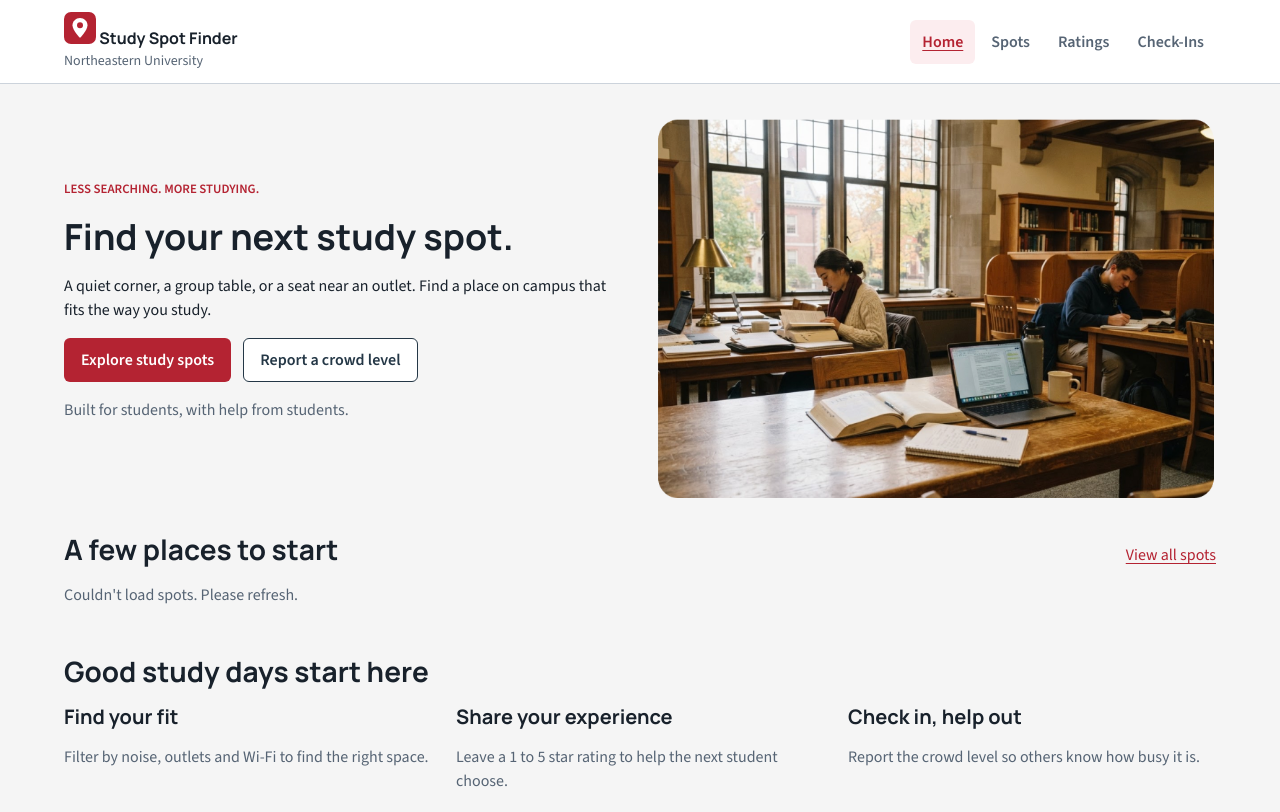
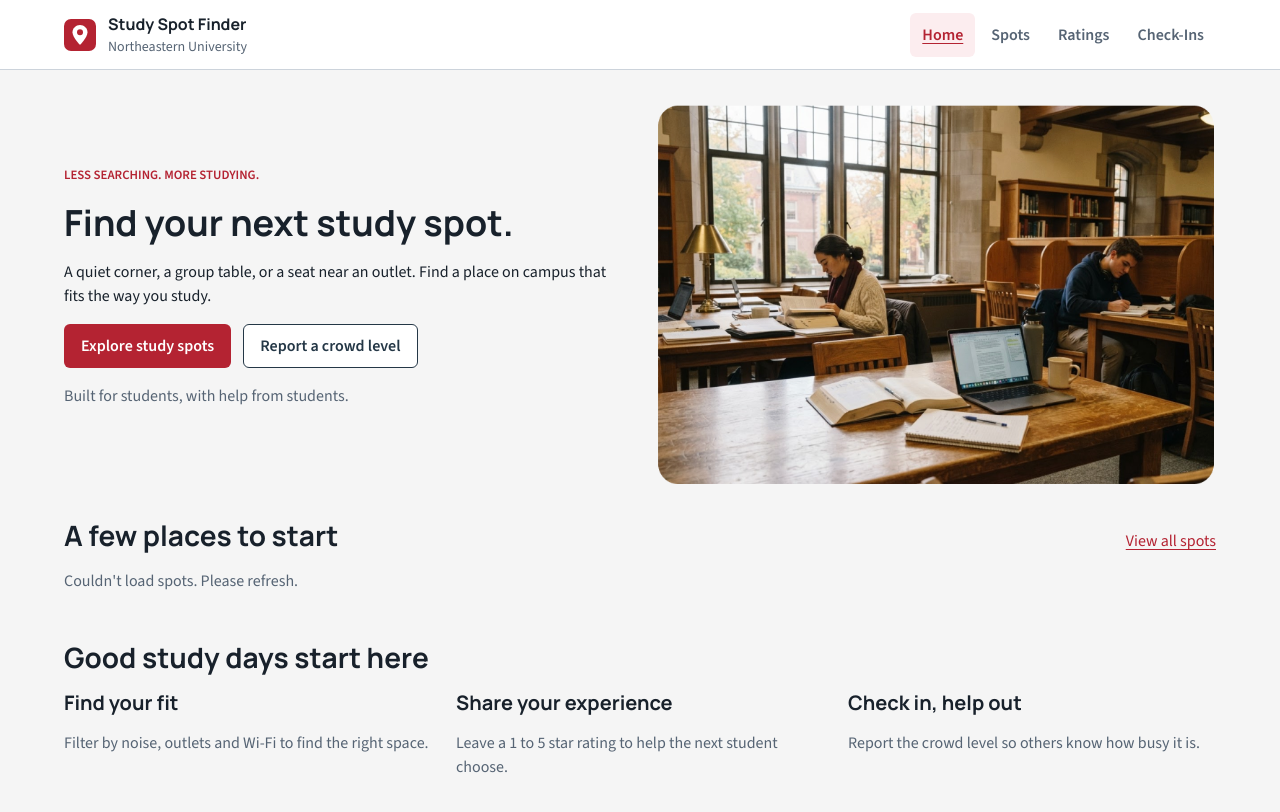
Before and after one commit to BryanSJamesDev/study-spot-finder, a website with bundled scripts: page public/index.html in a window 1280 px wide. Shown: the top 812 px of the page. Built offline with nearby package versions, Linux system fonts and the light colour scheme; files whose address does not match are found by name.

Commit message:
matched the check-ins nav logo to the other pages

```diff
--- a/public/css/nav.css
+++ b/public/css/nav.css
@@ -7,10 +7,9 @@
 .nav__inner {
   display: flex;
   align-items: center;
-  justify-content: flex-start;
+  justify-content: space-between;
   flex-wrap: wrap;
   gap: var(--space-3) var(--space-6);
-  column-gap: var(--space-3);
   padding-block: var(--space-3);
 }
 
@@ -19,6 +18,9 @@
   font-family: var(--font-heading);
   font-weight: var(--weight-bold);
   text-decoration: none;
+  display: flex;
+  align-items: center;
+  gap: var(--space-3);
 }
 
 .nav__brand small {
@@ -33,7 +35,6 @@
   gap: var(--space-1);
   list-style: none;
   margin: 0;
-  margin-left: auto;
   padding: 0;
 }
 
```
Also changed, not shown: public/checkins.html (+3 -1 lines).
